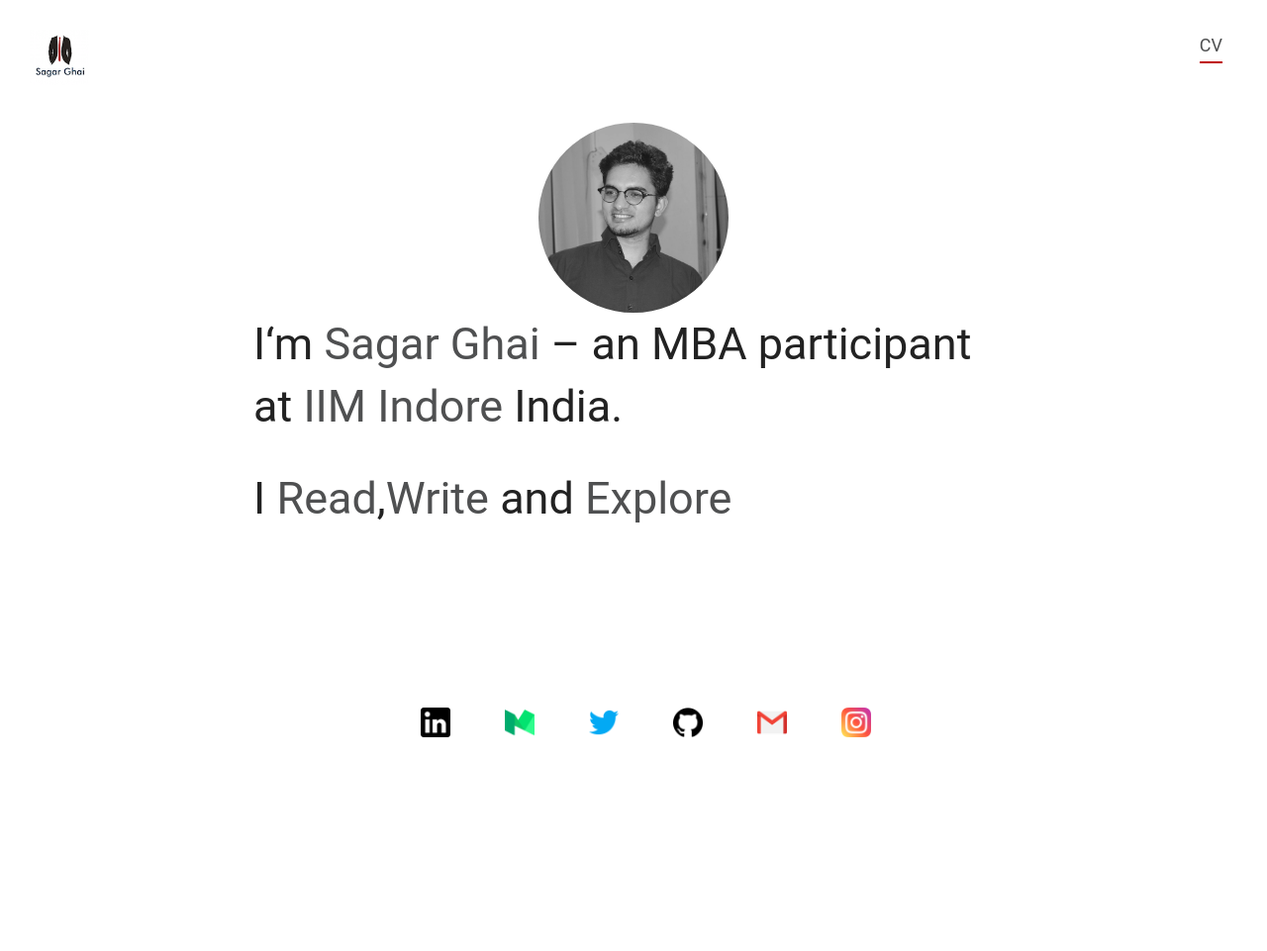
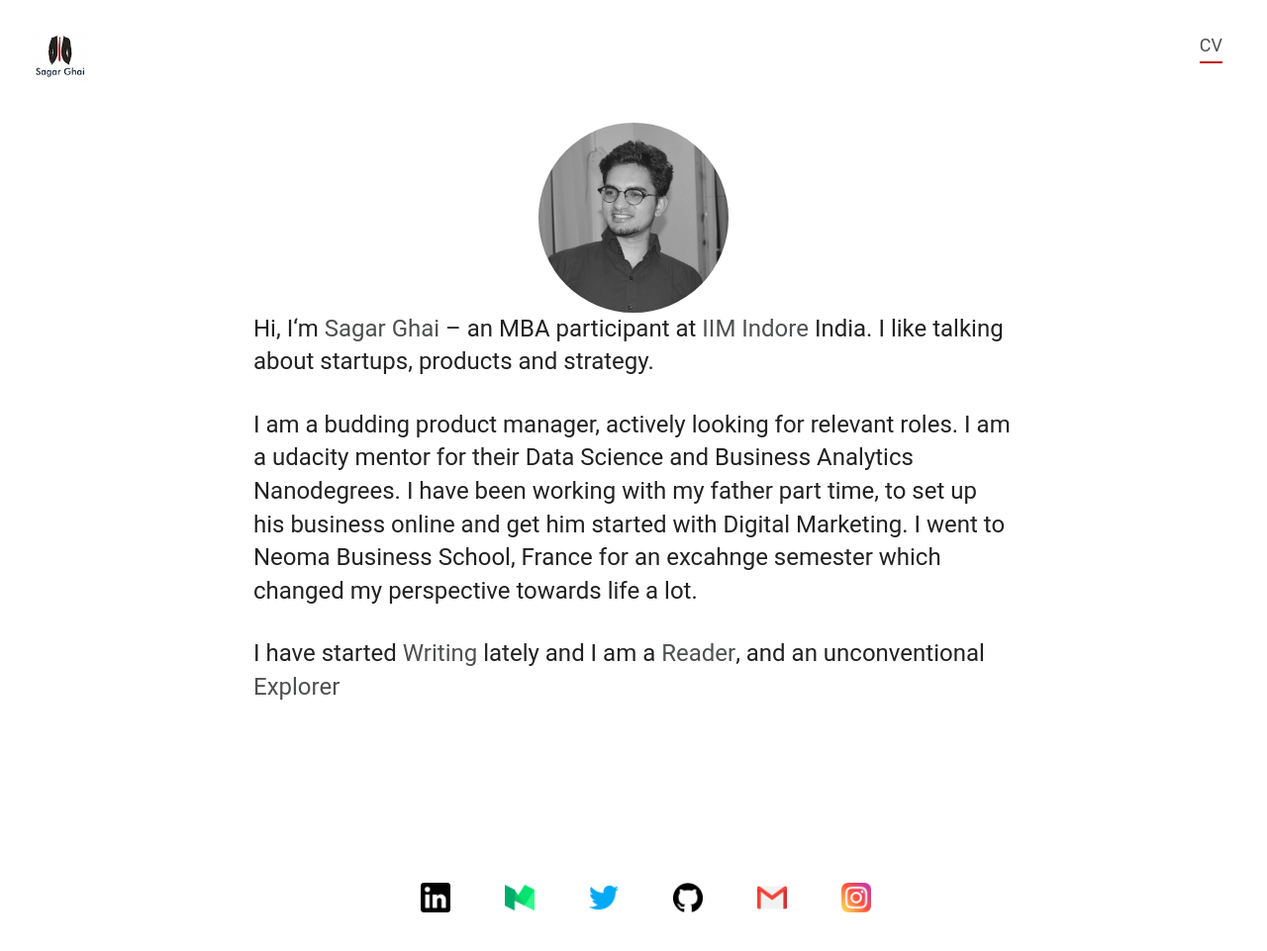
Before and after one commit to sagarghai/sagarghai.github.io, a Jekyll site: the page built from index.html, in a window 1280 px wide and 962 px high. Shown: the whole window at 99% size. Built offline with Jekyll 4.4.1, drawn with Linux system fonts in a browser that asks for light colours.

```diff
--- a/css/main.css
+++ b/css/main.css
@@ -85,12 +85,12 @@
 }
 
 h2 {
-    font-size: 28px;
+    font-size: 18px;
 }
 
 @media (min-width: 650px) {
     h2 {
-        font-size: 45px;
+        font-size: 24px;
     }
 }
 
@@ -507,3 +507,7 @@
     height: auto;
     margin: auto;
 }
+
+.underline{
+    border-bottom: border-bottom:2px solid rgb(255, 0, 0);
+}
--- a/index.html
+++ b/index.html
@@ -5,7 +5,9 @@
 <div class="container-column">
     <div class="home-greeting">
         <img src="/images/image4.png" class="mainimage"/>
-        <h2>I&lsquo;m <a href="https://www.linkedin.com/in/sagar-ghai-374840b8" target="_blank">Sagar Ghai</a> &ndash; an MBA participant at <a href="https://www.iimidr.ac.in/" target="_blank">IIM Indore</a> India.</h2>
-        <h2>I <a href="/reading">Read</a>,<a href="/blog">Write</a> and <a href="https://www.instagram.com/ghaisagar/">Explore</a></h2>
+        <h2>Hi, I&lsquo;m <a href="https://www.linkedin.com/in/sagar-ghai-374840b8" target="_blank" class="underline">Sagar Ghai</a> &ndash; an MBA participant at <a href="https://www.iimidr.ac.in/" target="_blank" class="underline">IIM Indore</a> India. I like talking about startups, products and strategy.</h2>
+        <h2>I am a budding product manager, actively looking for relevant roles. I am a udacity mentor for their Data Science and Business Analytics Nanodegrees. I have been working with my father part time, to set up his business online and get him started with Digital Marketing. I went to Neoma Business School, France for an excahnge semester which changed my perspective towards life a lot.</h2>
+
+        <h2>I have started <a href="https://medium.com/@sagarghai18695" target="_blank" class="underline">Writing</a> lately and I am a <a href="https://www.goodreads.com/user/show/45279259-sagar-ghai" class="underline" target="_blank">Reader</a>, and an unconventional<a href="https://www.instagram.com/ghaisaaaab/" class="underline" target="_blank">Explorer</a></h2>
     </div>
 </div>
```
